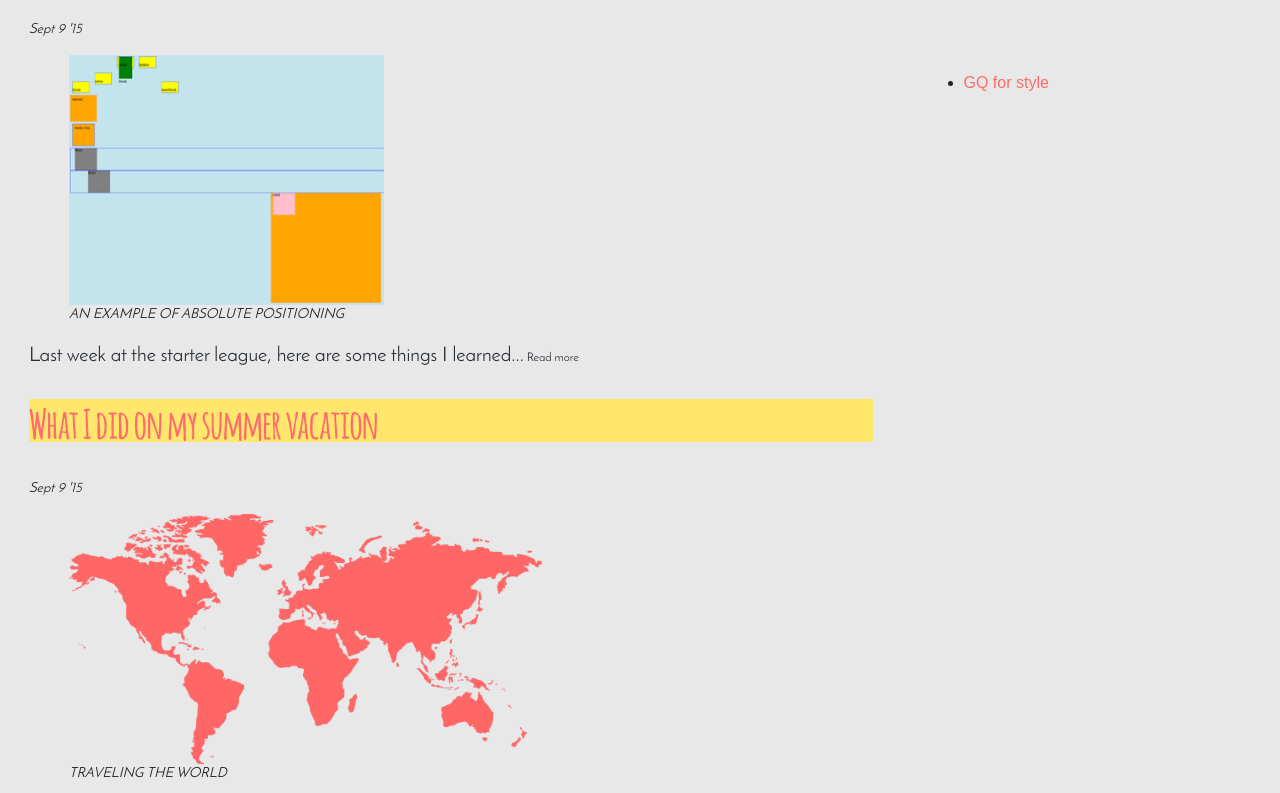
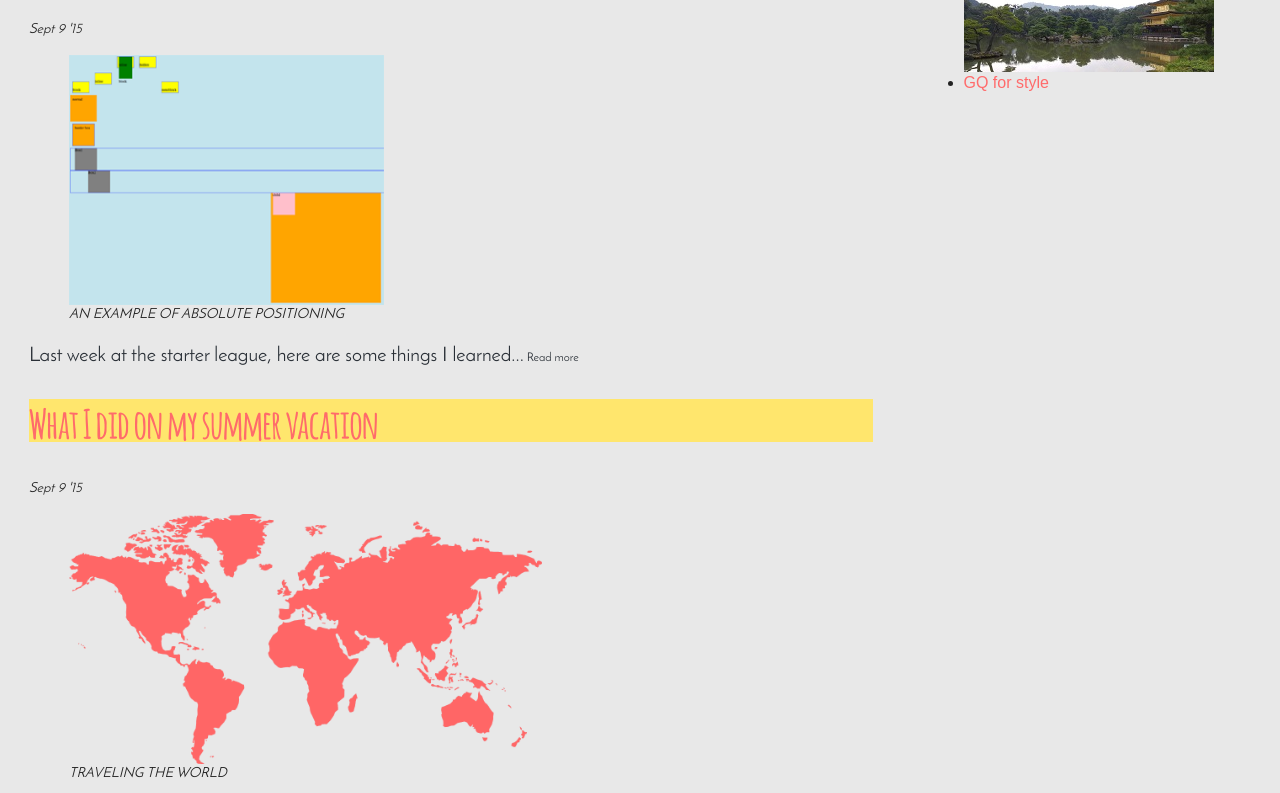
Before and after one commit to patriciadeboer/starter_website, a website: page index.html in a window 1280 px wide. Shown: the part 306-1099 px from the top of the page. Drawn offline with Linux system fonts and the light colour scheme.

Commit message:
fix Japan jpg issue with link

```diff
--- a/css/userStyles.css
+++ b/css/userStyles.css
@@ -161,7 +161,7 @@ footer {
 
 .listpicblog
 {
-    background-image: url('../images/Japan.jpeg');
+    background-image: url('../images/Japan.jpg');
     background-repeat: no-repeat;
     height: 100px;
 /*    background-position: 50% 10px;*/
```
